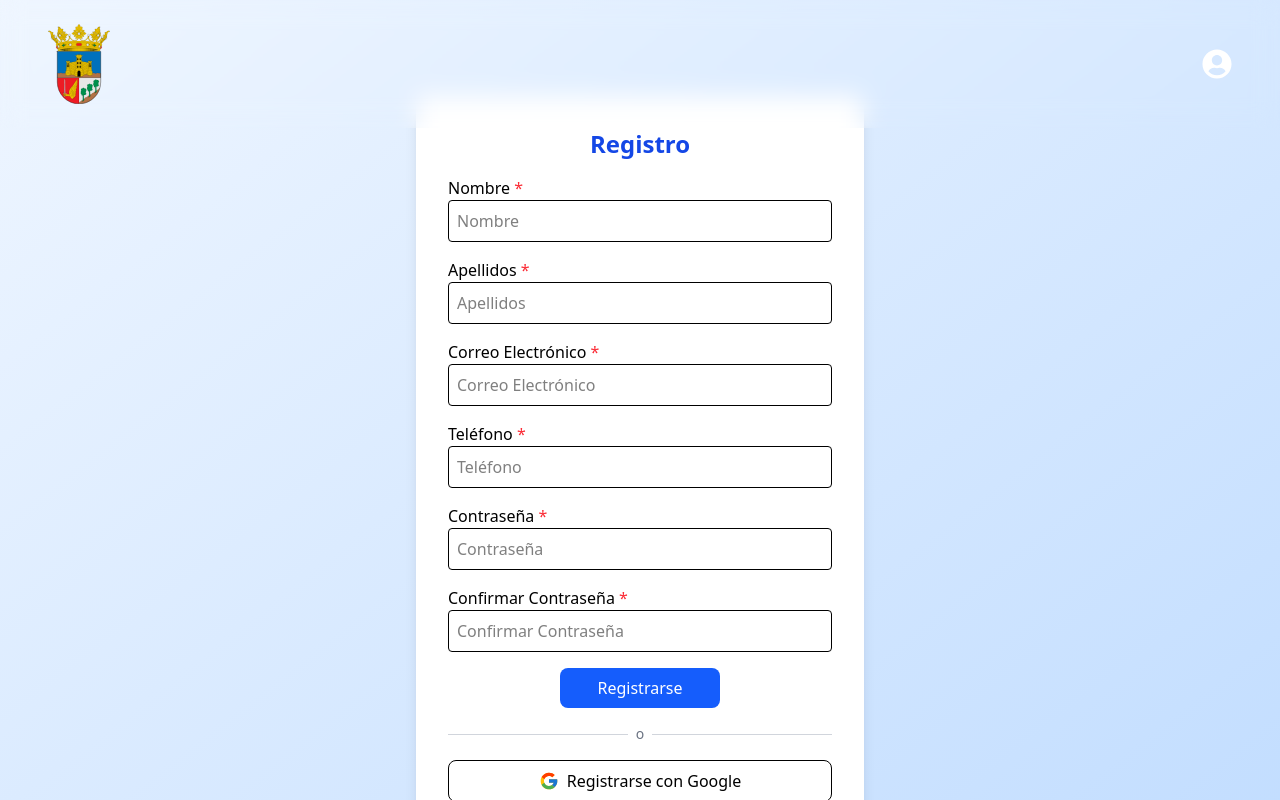
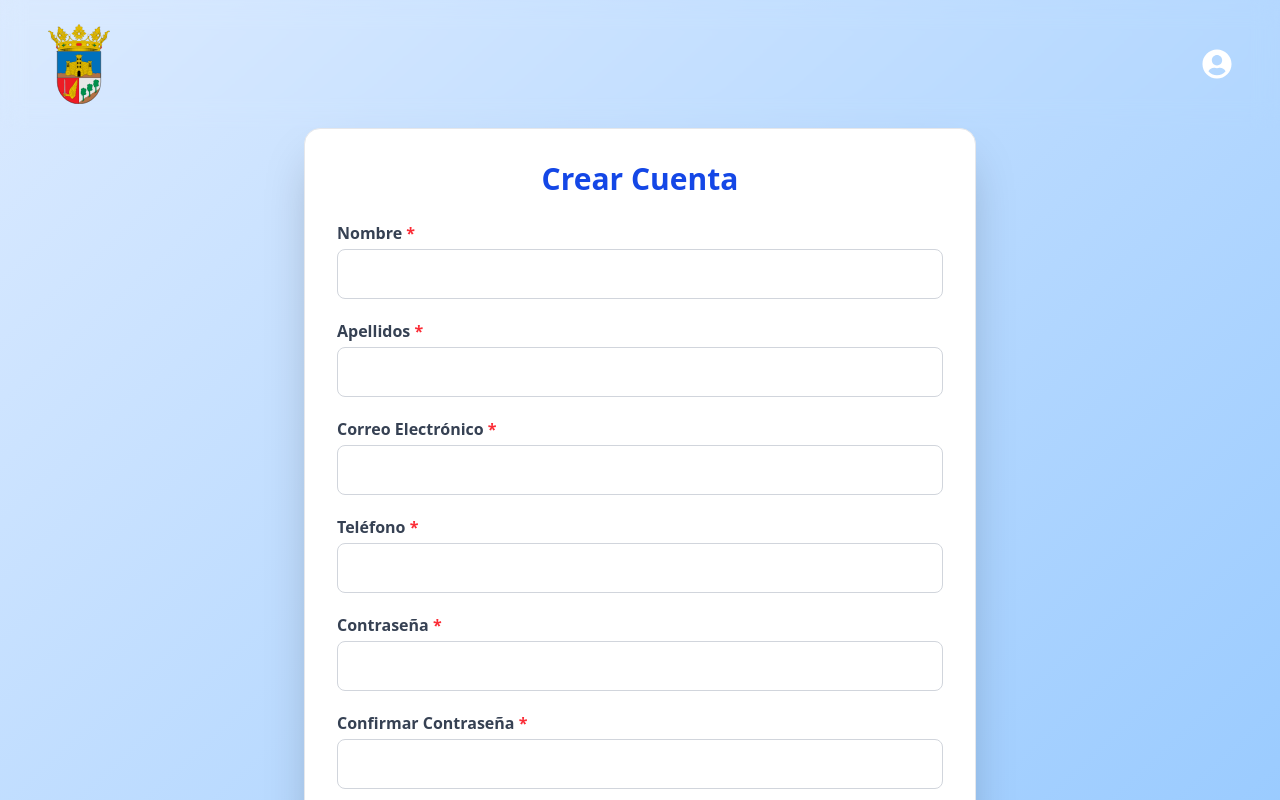
Before and after one commit to fgp4321/Sax-APP, a React (Vite) app in the folder frontend/: page /register in a window 1280 px wide. Shown: the top 800 px of the page. Built offline with nearby package versions, Linux system fonts and the light colour scheme.

Commit message:
mejoras visuales en login y register

```diff
--- a/frontend/src/pages/Login.jsx
+++ b/frontend/src/pages/Login.jsx
@@ -4,7 +4,7 @@ import axios from "axios";
 import { toast, ToastContainer } from "react-toastify";
 import "react-toastify/dist/ReactToastify.css";
 import { FaSpinner } from "react-icons/fa";
-import { FcGoogle } from "react-icons/fc"; // Icono de Google
+import { FcGoogle } from "react-icons/fc";
 import { Link } from "react-router-dom";
 import Navbar from "@/components/Navbar";
 import Footer from "@/components/Footer";
@@ -38,36 +38,37 @@ export default function Login() {
   };
 
   return (
-    <div className="flex flex-col min-h-screen bg-gradient-to-br from-blue-50 to-blue-200">
+    <div className="flex flex-col min-h-screen bg-gradient-to-br from-blue-100 to-blue-300">
       <Navbar />
       <ToastContainer position="top-right" autoClose={3000} hideProgressBar />
-      <div className="flex flex-grow items-center justify-center">
-        <div className="bg-white p-8 rounded-lg shadow-lg w-full max-w-md">
-          <h2 className="text-2xl font-bold text-center text-blue-700 mb-4">Iniciar Sesión</h2>
-          <form onSubmit={handleSubmit} className="space-y-4">
+      <div className="flex flex-grow items-center justify-center pt-24">
+        <div className="bg-white p-8 rounded-2xl shadow-2xl w-full max-w-md border border-gray-200">
+          <h2 className="text-3xl font-extrabold text-center text-blue-700 mb-6">Iniciar Sesión</h2>
+          <form onSubmit={handleSubmit} className="space-y-6">
             <div>
-              <label className="block font-medium">Correo Electrónico</label>
+              <label className="block font-semibold text-gray-700">Correo Electrónico <span className="text-red-500">*</span></label>
+
               <input
                 type="email"
                 name="email"
-                className="w-full p-2 border rounded"
+                className="w-full p-3 mt-1 border border-gray-300 rounded-lg focus:outline-none focus:ring-2 focus:ring-blue-400 transition"
                 onChange={handleChange}
                 required
               />
             </div>
             <div>
-              <label className="block font-medium">Contraseña</label>
+              <label className="block font-semibold text-gray-700">Contraseña <span className="text-red-500">*</span></label>
               <input
                 type="password"
                 name="password"
-                className="w-full p-2 border rounded"
+                className="w-full p-3 mt-1 border border-gray-300 rounded-lg focus:outline-none focus:ring-2 focus:ring-blue-400 transition"
                 onChange={handleChange}
                 required
               />
             </div>
             <button
               type="submit"
-              className="w-40 mx-auto p-2 bg-blue-600 text-white rounded-lg hover:bg-blue-700 transition flex items-center justify-center"
+              className="w-full py-3 bg-blue-600 text-white rounded-lg hover:bg-blue-700 transition flex items-center justify-center font-semibold shadow-md"
               disabled={loading}
             >
               {loading ? <FaSpinner className="animate-spin" /> : "Iniciar Sesión"}
@@ -75,23 +76,23 @@ export default function Login() {
           </form>
 
           {/* Separador */}
-          <div className="flex items-center my-4">
+          <div className="flex items-center my-6">
             <hr className="flex-grow border-gray-300" />
-            <span className="mx-2 text-gray-500 text-sm">o</span>
+            <span className="mx-3 text-gray-500 text-sm font-medium">O</span>
             <hr className="flex-grow border-gray-300" />
           </div>
 
           {/* Botón Google */}
-          <button className="w-full p-2 border rounded-lg flex items-center justify-center hover:bg-gray-100 transition">
-            <FcGoogle className="text-xl mr-2" />
-            Iniciar sesión con Google
+          <button className="w-full py-3 border border-gray-300 rounded-lg flex items-center justify-center hover:bg-gray-100 transition shadow-sm">
+            <FcGoogle className="text-2xl mr-3" />
+            <span className="font-medium">Iniciar sesión con Google</span>
           </button>
 
           {/* Link a registro */}
-          <p className="text-center text-sm text-gray-600 mt-4">
+          <p className="text-center text-sm text-gray-600 mt-6">
             ¿Todavía no tienes una cuenta?{" "}
             <Link to="/register" className="text-blue-600 font-semibold hover:underline">
-              Regístrese
+              Regístrate aquí
             </Link>
           </p>
         </div>
--- a/frontend/src/pages/Register.jsx
+++ b/frontend/src/pages/Register.jsx
@@ -70,13 +70,13 @@ export default function Register() {
   };
 
   return (
-    <div className="flex flex-col min-h-screen bg-gradient-to-br from-blue-50 to-blue-200">
+    <div className="flex flex-col min-h-screen bg-gradient-to-br from-blue-100 to-blue-300">
       <Navbar />
       <ToastContainer position="top-right" autoClose={3000} hideProgressBar />
-      <div className="flex items-center justify-center min-h-screen pt-24">
-        <div className="bg-white p-8 rounded-lg shadow-lg w-full max-w-md">
-          <h2 className="text-2xl font-bold text-center text-blue-700 mb-4">Registro</h2>
-          <form onSubmit={handleSubmit} className="space-y-4">
+      <div className="flex items-center justify-center min-h-screen pt-32">
+        <div className="bg-white p-8 rounded-2xl shadow-2xl w-full max-w-2xl border border-gray-200">
+          <h2 className="text-3xl font-extrabold text-center text-blue-700 mb-6">Crear Cuenta</h2>
+          <form onSubmit={handleSubmit} className="space-y-5">
             {[
               { name: "nombre", type: "text", placeholder: "Nombre" },
               { name: "apellidos", type: "text", placeholder: "Apellidos" },
@@ -86,14 +86,11 @@ export default function Register() {
               { name: "confirmPassword", type: "password", placeholder: "Confirmar Contraseña" },
             ].map(({ name, type, placeholder }) => (
               <div key={name}>
-                <label className="block font-medium">
-                  {placeholder} <span className="text-red-500">*</span>
-                </label>
+                <label className="block font-semibold text-gray-700">{placeholder} <span className="text-red-500">*</span></label>
                 <input
                   type={type}
                   name={name}
-                  placeholder={placeholder}
-                  className="w-full p-2 border rounded"
+                  className="w-full p-3 mt-1 border border-gray-300 rounded-lg focus:outline-none focus:ring-2 focus:ring-blue-400 transition"
                   onChange={handleChange}
                   required
                 />
@@ -102,7 +99,7 @@ export default function Register() {
             ))}
             <button
               type="submit"
-              className="w-40 mx-auto p-2 bg-blue-600 text-white rounded-lg hover:bg-blue-700 transition flex items-center justify-center"
+              className="w-full py-3 bg-blue-600 text-white rounded-lg hover:bg-blue-700 transition flex items-center justify-center font-semibold shadow-md"
               disabled={loading}
             >
               {loading ? <FaSpinner className="animate-spin" /> : "Registrarse"}
@@ -110,23 +107,23 @@ export default function Register() {
           </form>
 
           {/* Separador */}
-          <div className="flex items-center my-4">
+          <div className="flex items-center my-6">
             <hr className="flex-grow border-gray-300" />
-            <span className="mx-2 text-gray-500 text-sm">o</span>
+            <span className="mx-3 text-gray-500 text-sm font-medium">O</span>
             <hr className="flex-grow border-gray-300" />
           </div>
 
           {/* Botón Google */}
-          <button className="w-full p-2 border rounded-lg flex items-center justify-center hover:bg-gray-100 transition">
-            <FcGoogle className="text-xl mr-2" />
-            Registrarse con Google
+          <button className="w-full py-3 border border-gray-300 rounded-lg flex items-center justify-center hover:bg-gray-100 transition shadow-sm">
+            <FcGoogle className="text-2xl mr-3" />
+            <span className="font-medium">Registrarse con Google</span>
           </button>
 
           {/* Link a login */}
-          <p className="text-center text-sm text-gray-600 mt-4">
+          <p className="text-center text-sm text-gray-600 mt-6">
             ¿Ya tienes una cuenta?{" "}
             <Link to="/login" className="text-blue-600 font-semibold hover:underline">
-              Inicia sesión
+              Inicia sesión aquí
             </Link>
           </p>
         </div>
```
